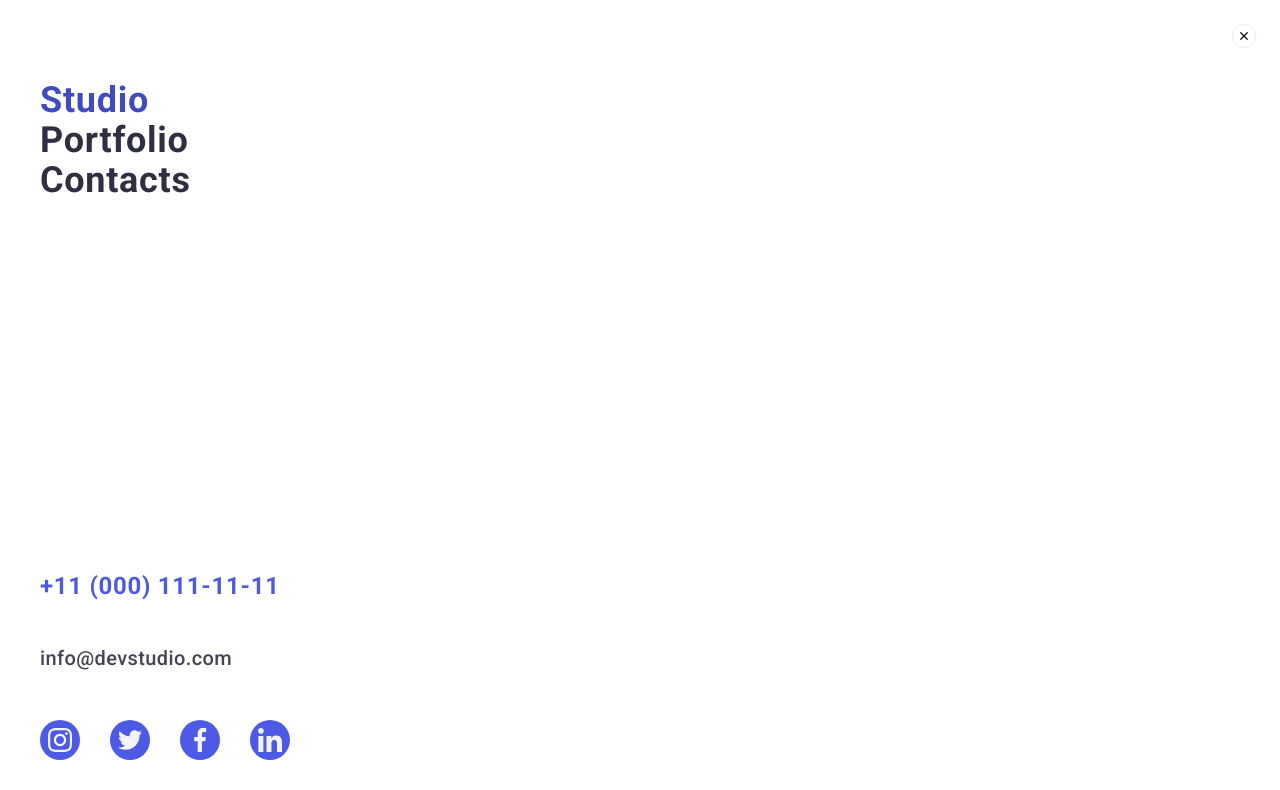
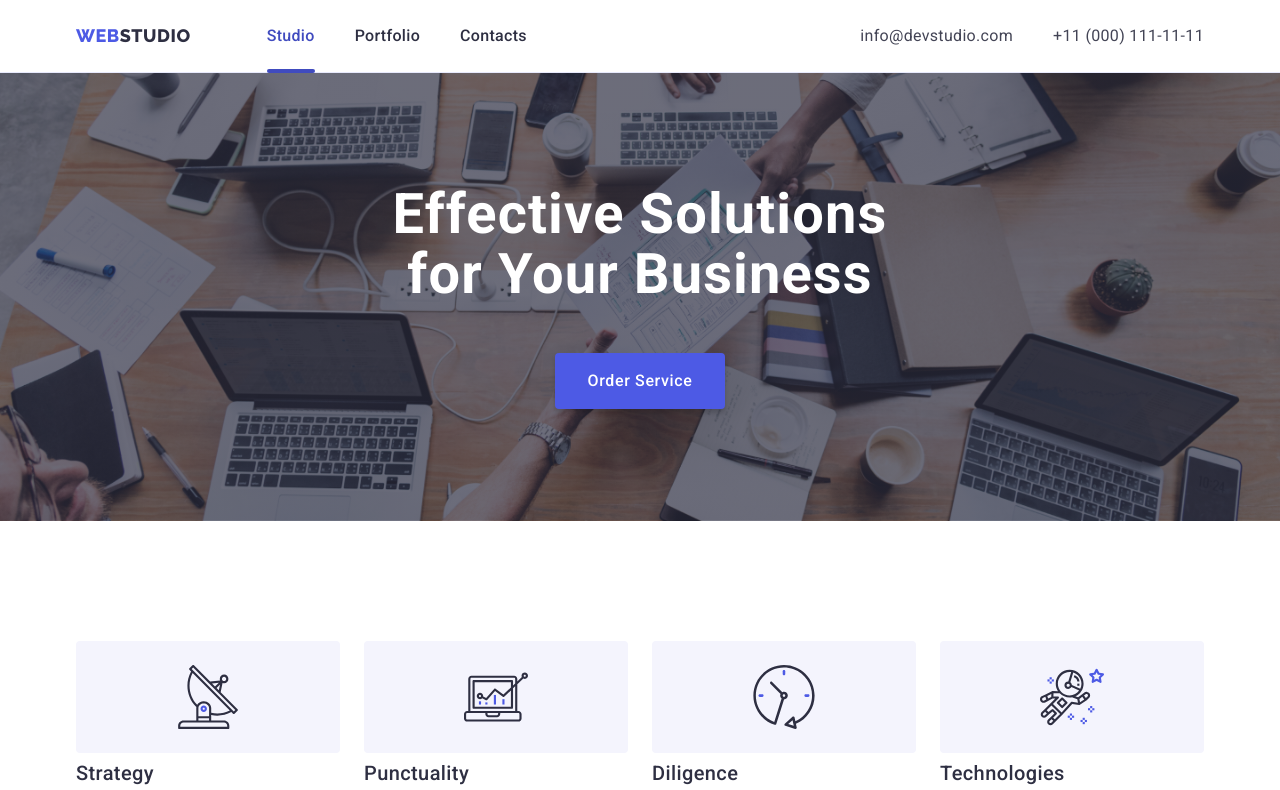
Before and after one commit to Mariia0201/goit-markup-hw-06, a plain HTML site: page index.html in a window 1280 px wide. Shown: the top 790 px of the page. Drawn offline with nearby package versions, Linux system fonts and the light colour scheme.

Commit message:
Update styles.css

```diff
--- a/css/styles.css
+++ b/css/styles.css
@@ -1329,7 +1329,7 @@ background-color: #404BBF;
                             background-color: #fff;
                             z-index: 999;
 
-                            transform: translateX(00%);
+                            transform: translateX(100%);
                             transition: transform 250ms ease-in-out;
                         }
 
```
